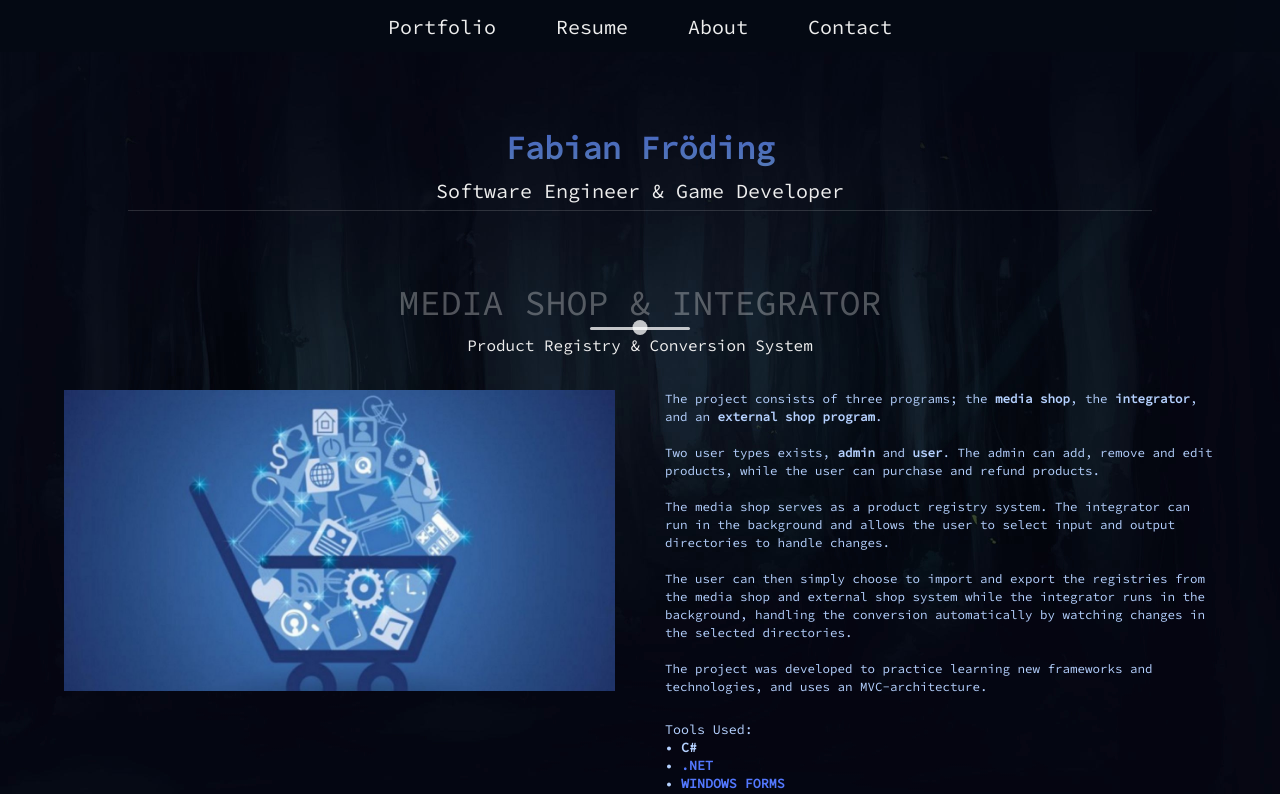
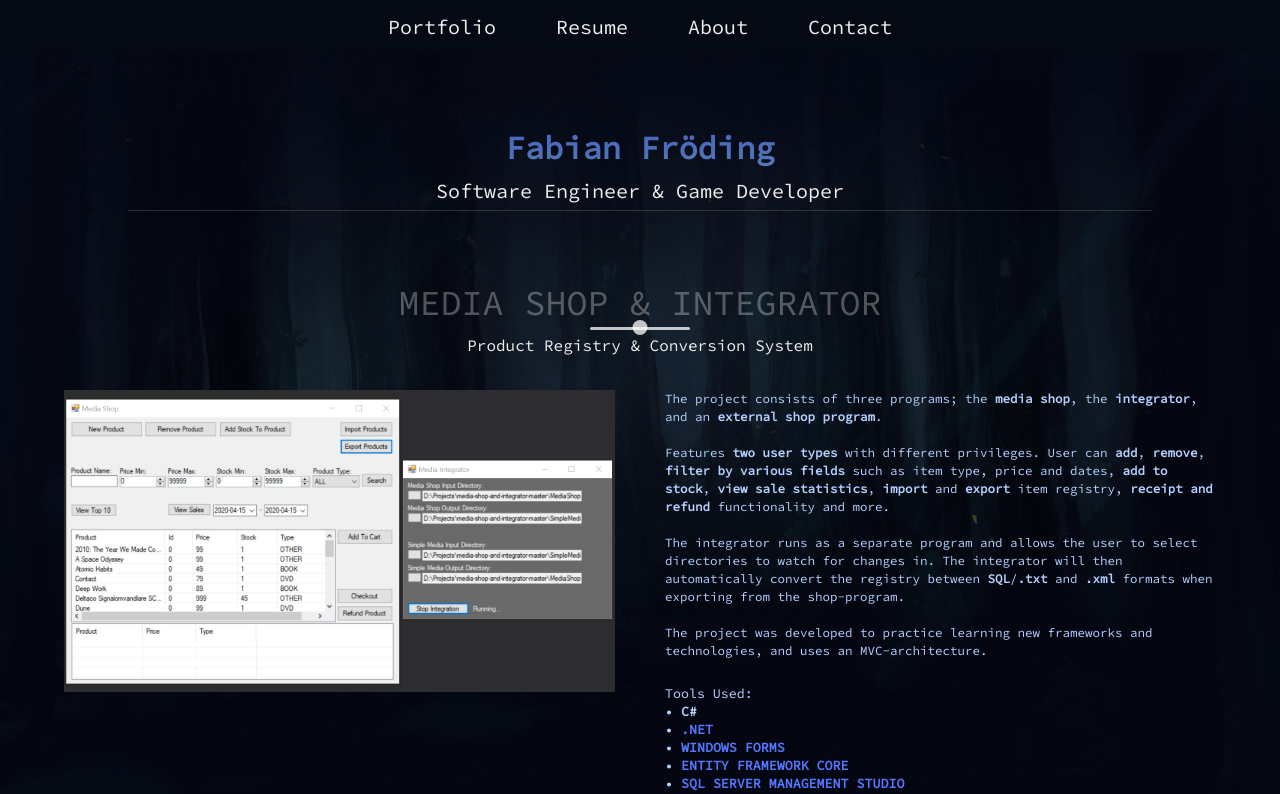
Before and after one commit to fabianfroding/gh-pages-src, a Vue app: page /mediashop in a window 1280 px wide. Shown: the top 794 px of the page. Built offline with nearby package versions, Linux system fonts and the light colour scheme.

Commit message:
added mediashop img and change some subheader titles

```diff
--- a/src/components/ProjectDescriptions/MediaShopDescript.vue
+++ b/src/components/ProjectDescriptions/MediaShopDescript.vue
@@ -3,16 +3,14 @@
         <p>
             The project consists of three programs; the <strong>media shop</strong>, the <strong>integrator</strong>, and an <strong>external shop program</strong>.
             <br><br>
-            Two user types exists, <strong>admin</strong> and <strong>user</strong>. The admin can add, remove and edit products, while the user can purchase and refund products.
+            Features <strong>two user types</strong> with different privileges. User can <strong>add</strong>, <strong>remove</strong>,
+            <strong>filter by various fields</strong> such as item type, price and dates, <strong>add to stock</strong>, <strong>view sale statistics</strong>,
+            <strong>import</strong> and <strong>export</strong> item registry, <strong>receipt and refund</strong> functionality and more.
             <br><br>
-            The media shop serves as a product registry system.
-            The integrator can run in the background and allows the user to select input and output directories to handle changes.
+            The integrator runs as a separate program and allows the user to select directories to watch for changes in.
+            The integrator will then automatically convert the registry between <strong>SQL</strong>/<strong>.txt</strong> and <strong>.xml</strong> formats when exporting from the shop-program.
             <br><br>
-            The user can then simply choose to import and export the registries from the media shop and external shop system while the integrator runs in the background,
-            handling the conversion automatically by watching changes in the selected directories.
-            <br><br>
-            The project was developed to practice learning new frameworks and technologies,
-            and uses an MVC-architecture.
+            The project was developed to practice learning new frameworks and technologies, and uses an MVC-architecture.
         </p>
         <p class="tool-used">Tools Used:
             <br> • <strong>C#</strong>
--- a/src/components/ProjectDescriptions/SourceCodeModelerDescript.vue
+++ b/src/components/ProjectDescriptions/SourceCodeModelerDescript.vue
@@ -10,7 +10,7 @@
             The program will then recursively find all Java files and distribute the final diagram to all connected nodes.
             <br><br>
             JavaFX was used to produce the front end for the UI, SrcML to convert source code into XML format, and Graphviz to visualize the UML diagram.
-            <br><br>
+            <br>
         </p>
         <p class="tool-used">Tools Used:
             <br> • <strong>JAVA</strong>
--- a/src/views/ProjectViews/CyberCar.vue
+++ b/src/views/ProjectViews/CyberCar.vue
@@ -13,7 +13,7 @@ export default {
       return {
           projectDetails: {
               title: "Autonomous Vehicle: Intersection",
-              subtitle: "Cyber-Physical Systems Group Project",
+              subtitle: "roup Project in Cyber-Physical Systems",
               mainImage: {name: "cyber-car00.gif", index: 0},
               images: [[
                     {name: "cyber-car01.jpg", index: 1},
--- a/src/views/ProjectViews/MediaShop.vue
+++ b/src/views/ProjectViews/MediaShop.vue
@@ -14,7 +14,7 @@ export default {
           projectDetails: {
               title: "Media Shop & Integrator",
               subtitle: "Product Registry & Conversion System",
-              mainImage: {name: "media-shop00.jpg", index: 0},
+              mainImage: {name: "media-shop01.jpg", index: 0},
               images: [],
               descriptionComponent: "media-shop-descript"
           }
--- a/src/views/ProjectViews/SourceCodeModeler.vue
+++ b/src/views/ProjectViews/SourceCodeModeler.vue
@@ -13,7 +13,7 @@ export default {
       return {
           projectDetails: {
               title: "Source Code Modeler",
-              subtitle: "Distributed UML Generation Tool",
+              subtitle: "Group Project in Distributed Systems",
               mainImage: {name: "src-code-modeler01.jpg", index: 0},
               images: [],
               descriptionComponent: "source-code-modeler-descript"
```
Also changed, not shown: src/resources/project-images/media-shop01.jpg (added).
